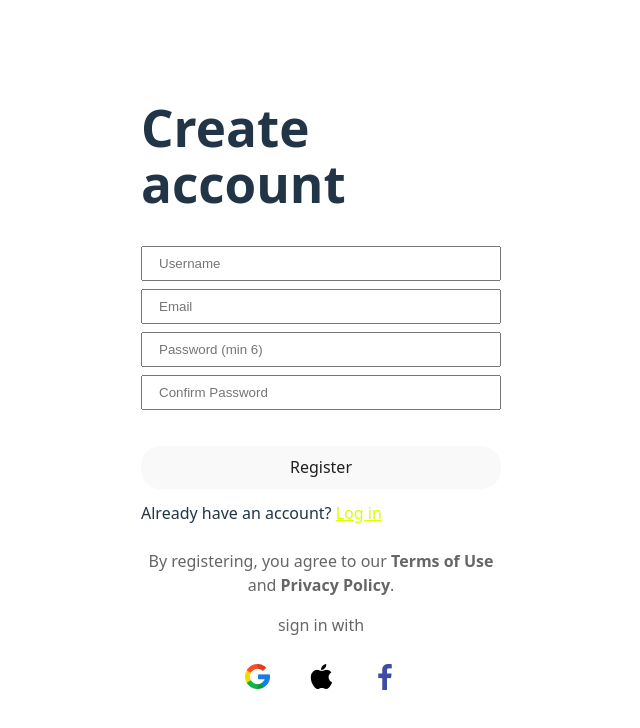
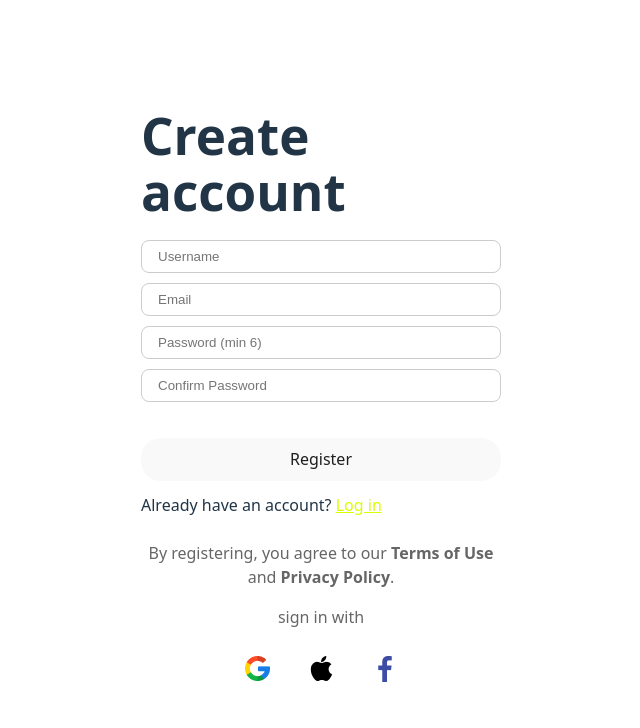
Before and after one commit to RichardHoleva/WebApp2025, a React (Vite) app in the folder Runder/: page /register in a window 1280 px wide. Shown: the top 728 px of the page, without its empty margins (319-959 px from the left). Built offline with nearby package versions, Linux system fonts and the light colour scheme; no server answers.

Commit message:
Adjust the inputfields/buttons

```diff
--- a/Runder/src/pages/Register.jsx
+++ b/Runder/src/pages/Register.jsx
@@ -18,7 +18,7 @@ export default function Register() {
   const fieldStyle = {
     display: 'block',
     width: '100%',
-    marginBottom: 8,
+    marginBottom: 10 ,
     padding: '0.6em 1.2em',
     boxSizing: 'border-box'
   };
@@ -45,7 +45,7 @@ export default function Register() {
   }
 
   return (
-    <div style={{ maxWidth: 360, margin: '40px auto' }}>
+    <div className="login-container" style={{ maxWidth: 360, margin: '40px auto' }}>
       <h1>Create account</h1>
       <form onSubmit={onRegister}>
         <input
@@ -90,7 +90,7 @@ export default function Register() {
       </form>
 
       <p style={{ marginTop: 12 }}>
-        Already have an account? <Link to="/login">Log in</Link>
+        Already have an account? <Link to="/login"> Log in</Link>
       </p>
 
       <div className="social-login">
--- a/Runder/src/styles/login.css
+++ b/Runder/src/styles/login.css
@@ -10,10 +10,10 @@
 .login-container input {
   display: block;
   width: 100%;
-  margin-bottom: 8px;
+  margin-bottom: 10px;
   padding: 8px;
   border: 1px solid #ccc;
-  border-radius: 4px;
+  border-radius: 8px;
 }
 
 .login-container .error-message {
@@ -25,6 +25,7 @@
   width: 100%;
   padding: 10px;
   cursor: pointer;
+  margin-top: 36px;
 }
 
 .login-container button:disabled {
```
